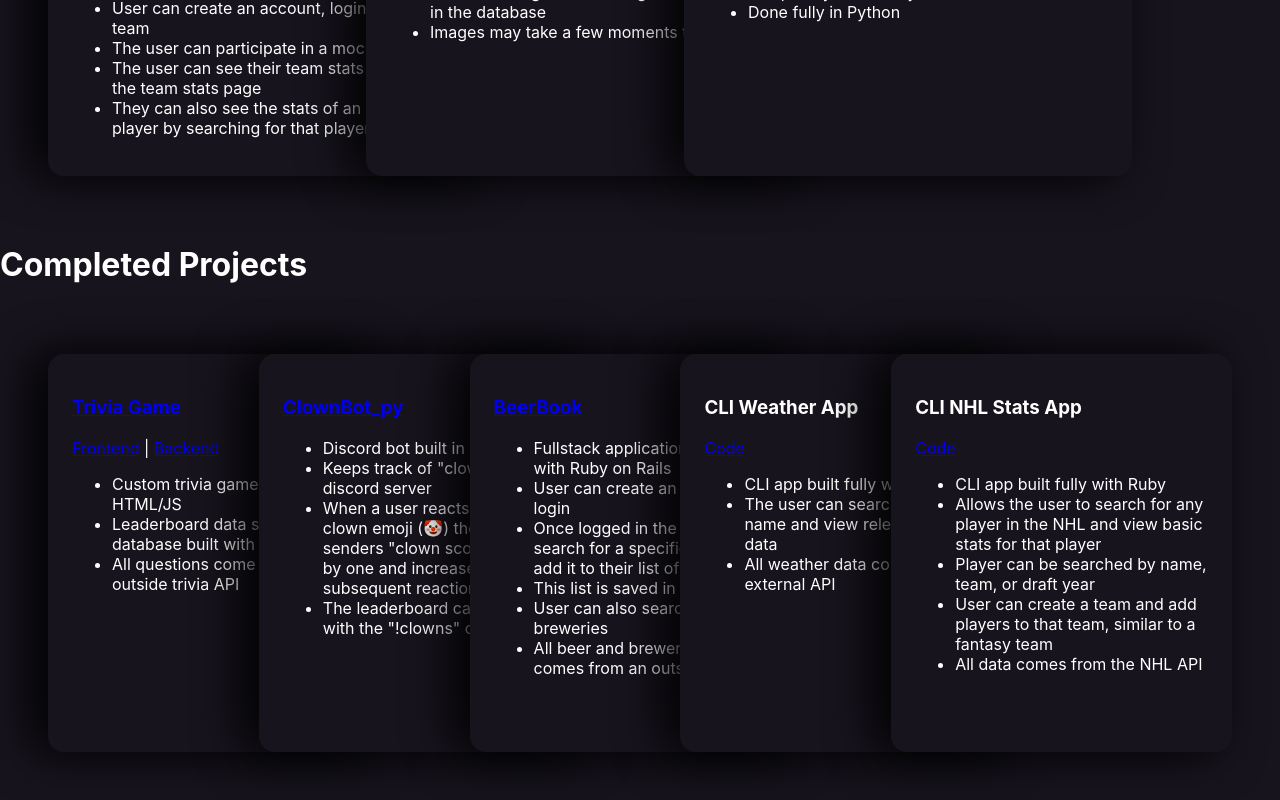
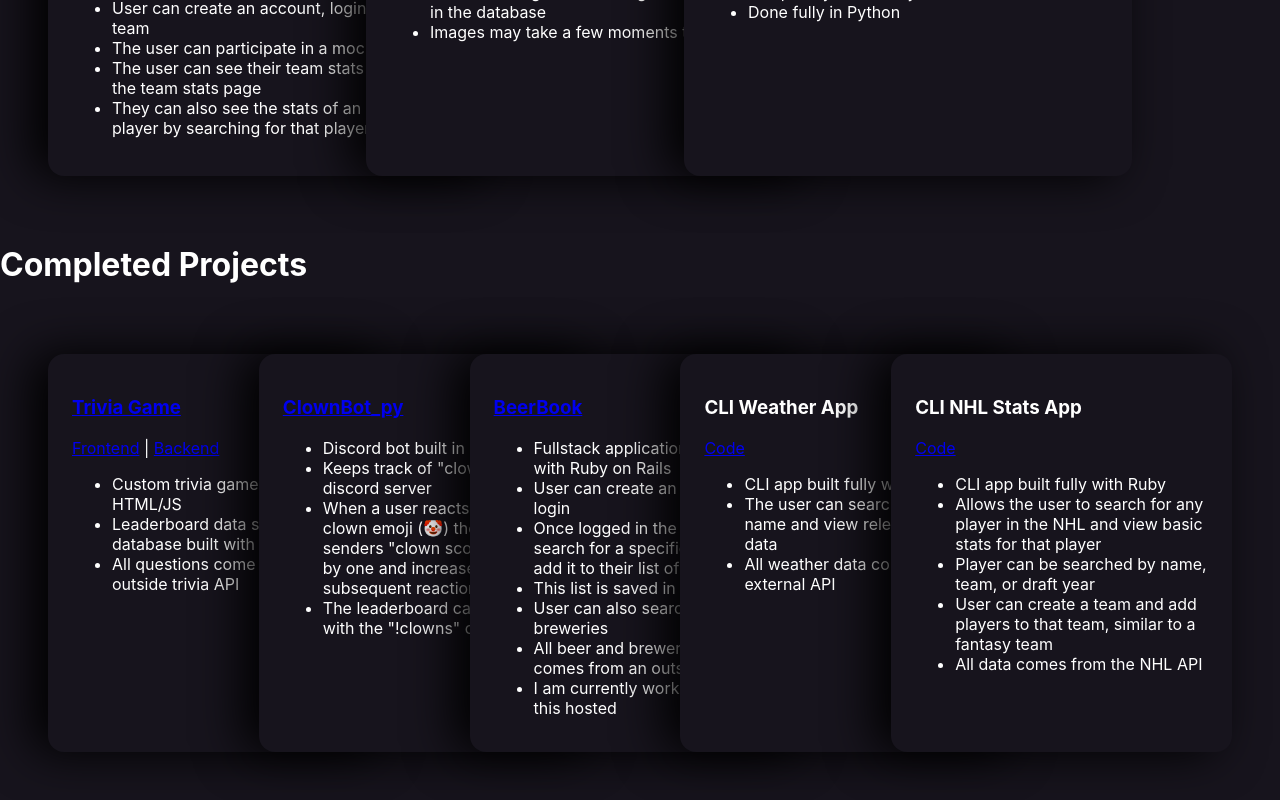
Before and after one commit to lucassherwin/lucas-portfolio, a React (Create React App) app: page /projects in a window 1280 px wide. Shown: the part 454-1254 px from the top of the page. Built offline with nearby package versions, Linux system fonts and the light colour scheme.

Commit message:
updated beerbook points

```diff
--- a/src/components/Projects.js
+++ b/src/components/Projects.js
@@ -87,6 +87,7 @@ export default function Projects() {
                                 <li>This list is saved in a database</li>
                                 <li>User can also search for breweries</li>
                                 <li>All beer and brewery information comes from an outside API</li>
+                                <li>I am currently working on getting this hosted</li>
                             </ul>
                         </header>
                     </article>
```
Also changed, not shown: firebase.json (added), 1 other file (tests, documents, lock files or other folders).
